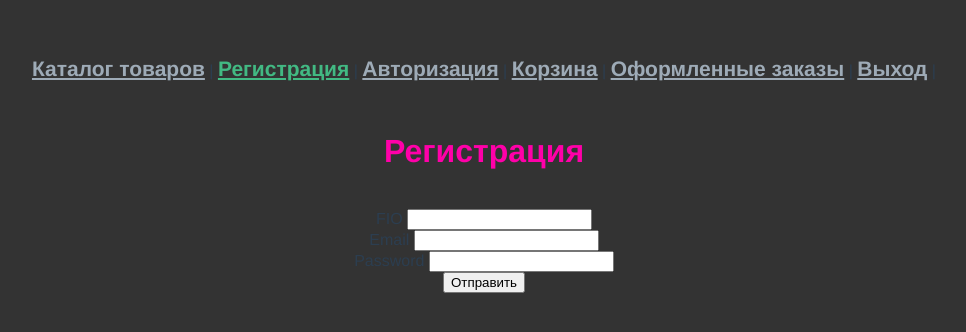
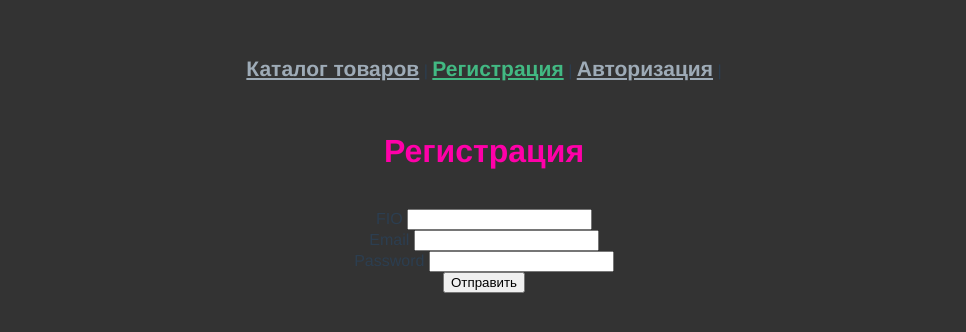
Before and after one commit to kristinatibeikina/-2, a Vue app: page /registration in a window 1280 px wide. Shown: the part 240-572 px from the top of the page, without its empty margins (156-1122 px from the left). Built offline with nearby package versions, Linux system fonts and the light colour scheme.

Commit message:
Отображение для авторизованных пользователей

```diff
--- a/src/App.vue
+++ b/src/App.vue
@@ -1,11 +1,16 @@
 <template>
   <nav>
     <router-link to="/" class="p">Каталог товаров</router-link> |
+    <span v-if="!isAuthenticated">
     <router-link to="/registration" class="p">Регистрация</router-link> |
     <router-link to="/login" class="p">Авторизация</router-link> |
+    </span>
+    <span v-if="isAuthenticated">
     <router-link to="/card" class="p">Корзина</router-link> |
     <router-link to="/arrange" class="p">Оформленные заказы</router-link> |
-    <router-link to="/" class="p" @click="logoutUser">Выход</router-link> |
+      <router-link to="/" class="p" @click="logoutUser">Выход</router-link> |
+    </span>
+
 
   </nav>
   <router-view/>
@@ -20,6 +25,11 @@ export default {
       url: 'https://jurapro.bhuser.ru/api-shop',
       count:0
     };
+  },
+  computed: {
+    isAuthenticated() {
+      return !!localStorage.getItem('userToken');
+    }
   },
   methods: {
     async logoutUser(){
--- a/src/components/Product.vue
+++ b/src/components/Product.vue
@@ -14,7 +14,7 @@
               <div class="content">
                 <p>{{product.description}}</p>
                 <h4>${{ product.price}}</h4>
-                <button type="submit" @click="addCard(product);countCart++">Add to Cart</button>
+                <button type="submit" v-if="isAuthenticated" @click="addCard(product)">Add to Cart</button>
               </div>
             </div>
           </div>
@@ -37,6 +37,11 @@ export default {
   },
   created() {
     this.getProduct()
+  },
+  computed: {
+    isAuthenticated() {
+      return !!localStorage.getItem('userToken');
+    }
   },
   methods: {
     async getProduct() { //Отображение карточек
```
